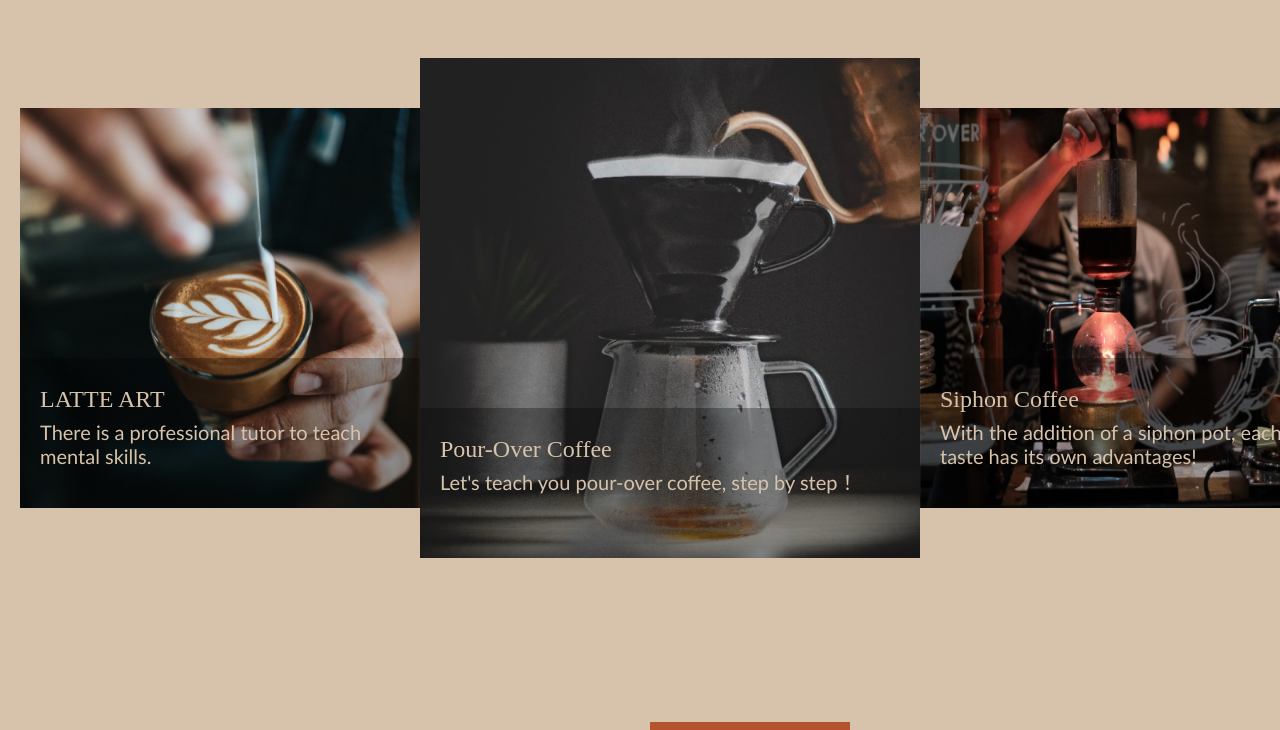
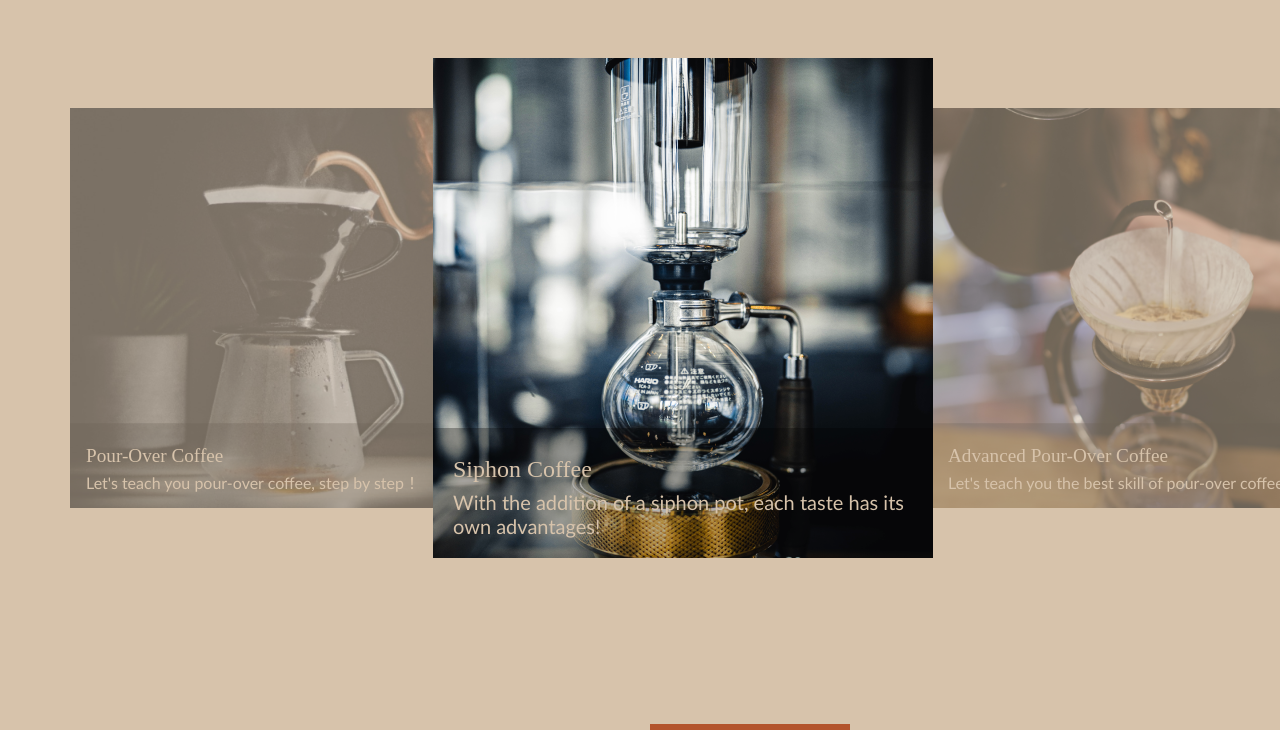
Before and after one commit to hys990996/minecoffee, a plain HTML site: page index.html in a window 1280 px wide. Shown: the part 1052-1782 px from the top of the page. Drawn offline with Linux system fonts and the light colour scheme.

Commit message:
add index course card carousel effect

```diff
--- a/css/index.css
+++ b/css/index.css
@@ -40,11 +40,9 @@ div.section-locaton h2 {
 
 /*========== section-learn 區域 ========== */
 
-
 div.section-learn {
     padding: 40px 54px 54px 20px;
 }
-
 
 div.section-learn div.section-description {
     color: var(--Dark-cyan);
@@ -69,31 +67,47 @@ div.section-learn div.course-block {
 }
 
 div.section-learn div.course-block div.course-item {
-    width: 400px;
+    width: 500px;
+    opacity: 0;
+    position: absolute;
+    left: 50%;
+    transform: translateX(-50%);
+    transition: all .3s linear;
+}
+
+div.section-learn div.course-block div.course-item.-selected-left,
+div.section-learn div.course-block div.course-item.-selected-right {
+    opacity: 0.5;
+    transform: scale(0.8);
+    overflow: hidden;
+}
+
+div.section-learn div.course-block div.course-item.-selected-left {
+    left: 0%;
+}
+
+div.section-learn div.course-block div.course-item.-selected-right {
+    left: 65%;
 }
 
 div.section-learn div.course-block div.course-item.-selected {
-    width: 500px;
-    /* position: absolute;
-    left: 50%;
-    transform: translate(-50%, 0); */
+    opacity: 1;
+    z-index: 100;
+}
+
+div.section-learn div.course-block div.course-item img {
+    width: 100%;
+    vertical-align: bottom;
 }
 
 div.section-learn div.course-block div.course-item a {
-    display: block;
-    position: relative;
-    font-size: 0;
-}
-
-div.section-learn div.course-block div.course-item a img {
-    width: 100%;
-
+    text-decoration: none;
+    color: var(--Grayish-orange);
 }
 
 div.section-learn div.course-block div.course-item div.course-info {
     background-color: rgba(0, 0, 0, 0.30);
     width: 100%;
-    height: 150px;
     position: absolute;
     left: 0;
     bottom: 0;
@@ -288,7 +302,7 @@ div.main div.section-journal div.journal-block div.journal-item div.left-info di
 
 
 div.main div.section-journal div.journal-block div.journal-item div.right-img {
-    width: 55%;
+    width: 50%;
     overflow: hidden;
 }
 
@@ -306,7 +320,7 @@ div.main div.section-journal div.journal-block div.journal-item.active div.right
 
 div.main div.section-journal div.journal-block div.item-btn {
     position: absolute;
-    bottom: 10%;
+    bottom: 15%;
     right: 5%;
 }
 
--- a/index.html
+++ b/index.html
@@ -59,17 +59,17 @@
             </div>
             <div class="course-block">
                 <div class="course-item">
+                    <img src="./images/homepage/course-2.png" alt="course-img">
                     <a href="./course-detail-1.html">
-                        <img src="./images/homepage/course-2.png" alt="course-img">
                         <div class="course-info">
-                            <p class="course-title">LATTE ART</p>
+                            <p class="course-title">Latte Art</p>
                             <p class="description">There is a professional tutor to teach mental skills.</p>
                         </div>
                     </a>
                 </div>
-                <div class="course-item -selected">
+                <div class="course-item">
+                    <img src="./images/homepage/course-1.png" alt="course-img">
                     <a href="./course-detail-1.html">
-                        <img src="./images/homepage/course-1.png" alt="course-img">
                         <div class="course-info">
                             <p class="course-title">pour-over Coffee</p>
                             <p class="description"> Let's teach you pour-over coffee, step by step！</p>
@@ -77,8 +77,8 @@
                     </a>
                 </div>
                 <div class="course-item">
+                    <img src="./images/homepage/course-6.png" alt="course-img">
                     <a href="./course-detail-1.html">
-                        <img src="./images/homepage/course-3.png" alt="course-img">
                         <div class="course-info">
                             <p class="course-title">siphon coffee</p>
                             <p class="description">With the addition of a siphon pot, each taste has its own advantages!
@@ -86,7 +86,26 @@
                         </div>
                     </a>
                 </div>
-
+                <div class="course-item">
+                    <img src="./images/homepage/course-4.png" alt="course-img">
+                    <a href="./course-detail-1.html">
+                        <div class="course-info">
+                            <p class="course-title">Advanced pour-over Coffee</p>
+                            <p class="description">Let's teach you the best skill of pour-over coffee！
+                            </p>
+                        </div>
+                    </a>
+                </div>
+                <div class="course-item">
+                    <img src="./images/homepage/course-5.png" alt="course-img">
+                    <a href="./course-detail-1.html">
+                        <div class="course-info">
+                            <p class="course-title">pour-over Coffee</p>
+                            <p class="description">With the addition of a siphon pot, each taste has its own advantages!
+                            </p>
+                        </div>
+                    </a>
+                </div>
             </div>
         </div>
         <div class="section-today">
@@ -246,6 +265,7 @@
     <script src="./js/header.js"></script>
     <script src="./js/footer.js"></script>
     <script src="./js/index.js"></script>
+    <script src="./js/index-course.js"></script>
 </body>
 
 </html>
--- /dev/null
+++ b/js/index-course.js
@@ -0,0 +1,118 @@
+$(function () {
+
+    //設定參數決定顯示的三張卡片
+    let prevItem = 0;
+    let currentItem = 1;
+    let nextItem = 2;
+
+    //預設-selected-left、-selected、-selected-right這三個卡片
+    $('.course-item').eq(prevItem).addClass('-selected-left');
+    $('.course-item').eq(currentItem).addClass('-selected');
+    $('.course-item').eq(nextItem).addClass('-selected-right');
+
+
+    // 設定自動輪播
+    let autoSwap = setInterval(goToSwap, 3500);
+
+    //hover過去就暫停自動輪播效果
+    $('.course-item').hover(function () {
+        clearInterval(autoSwap)
+    }, function () {
+        autoSwap = setInterval(goToSwap, 3500)
+    },
+    )
+
+
+    //點擊卡片做切換
+    $('.course-item').on('click', function () {
+
+        //確認是哪一張卡片被點擊
+        let clockwise = $(this).hasClass('-selected-right')
+        let Counterclockwise = $(this).hasClass('-selected-left')
+
+        //透過swap函式切換順序
+        result = swap(clockwise, Counterclockwise, prevItem, currentItem, nextItem)
+
+        prevItem = result[0]
+        currentItem = result[1]
+        nextItem = result[2]
+
+        // console.log(prevItem)
+        // console.log(currentItem)
+        // console.log(nextItem)
+
+    })
+
+    // 為了setInterval 多一個函式去執行swap
+    function goToSwap() {
+        result = swap(true, false, prevItem, currentItem, nextItem)
+
+        prevItem = result[0]
+        currentItem = result[1]
+        nextItem = result[2]
+    }
+
+    function swap(clockwise, Counterclockwise, prevItem, currentItem, nextItem) {
+
+        let totalItem = $('.course-item').length;
+        let result = []
+
+        // 順時針方向旋轉
+        if (clockwise) {
+
+            $('.course-item').eq(prevItem).removeClass('-selected-left');
+            $('.course-item').eq(currentItem).removeClass('-selected');
+            $('.course-item').eq(nextItem).removeClass('-selected-right');
+            prevItem = currentItem
+            currentItem = nextItem
+            nextItem = nextItem + 1
+
+            if (nextItem > totalItem - 1) {
+                nextItem = 0
+            }
+
+        }
+        // 逆時針方向旋轉
+        else if (Counterclockwise) {
+
+            $('.course-item').eq(prevItem).removeClass('-selected-left');
+            $('.course-item').eq(currentItem).removeClass('-selected');
+            $('.course-item').eq(nextItem).removeClass('-selected-right');
+
+            nextItem = currentItem
+            currentItem = prevItem
+            prevItem = prevItem - 1
+
+            if (prevItem < 0) {
+                prevItem = totalItem - 1
+            }
+
+        }
+        else {
+            $('.course-item').eq(prevItem).removeClass('-selected-left');
+            $('.course-item').eq(currentItem).removeClass('-selected');
+            $('.course-item').eq(nextItem).removeClass('-selected-right');
+
+            prevItem = currentItem
+            currentItem = nextItem
+            nextItem = nextItem + 1
+
+            if (nextItem > totalItem - 1) {
+                nextItem = 0
+            }
+
+        }
+
+        $('.course-item').eq(prevItem).addClass('-selected-left');
+        $('.course-item').eq(currentItem).addClass('-selected');
+        $('.course-item').eq(nextItem).addClass('-selected-right');
+
+        result[0] = prevItem
+        result[1] = currentItem
+        result[2] = nextItem
+
+        return result
+
+    }
+
+});
```
Also changed, not shown: js/index.js (+3 -33 lines), member.html (+4 -4 lines), images/homepage/course-4.png (added), images/homepage/course-5.png (added), images/homepage/course-6.png (added).
